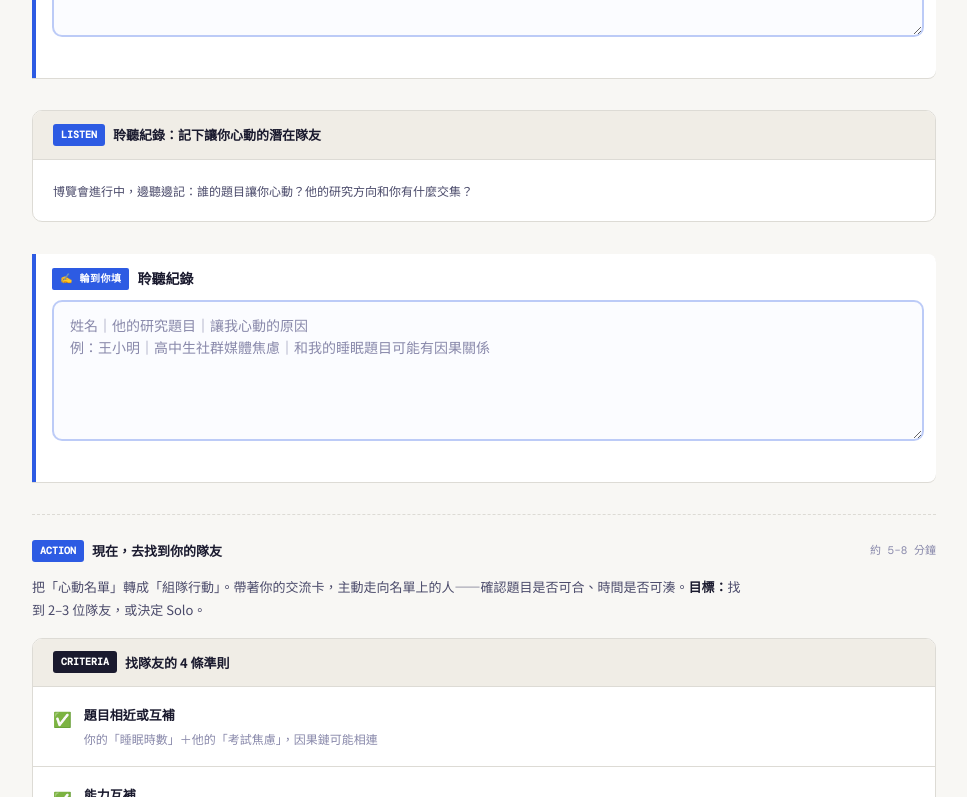
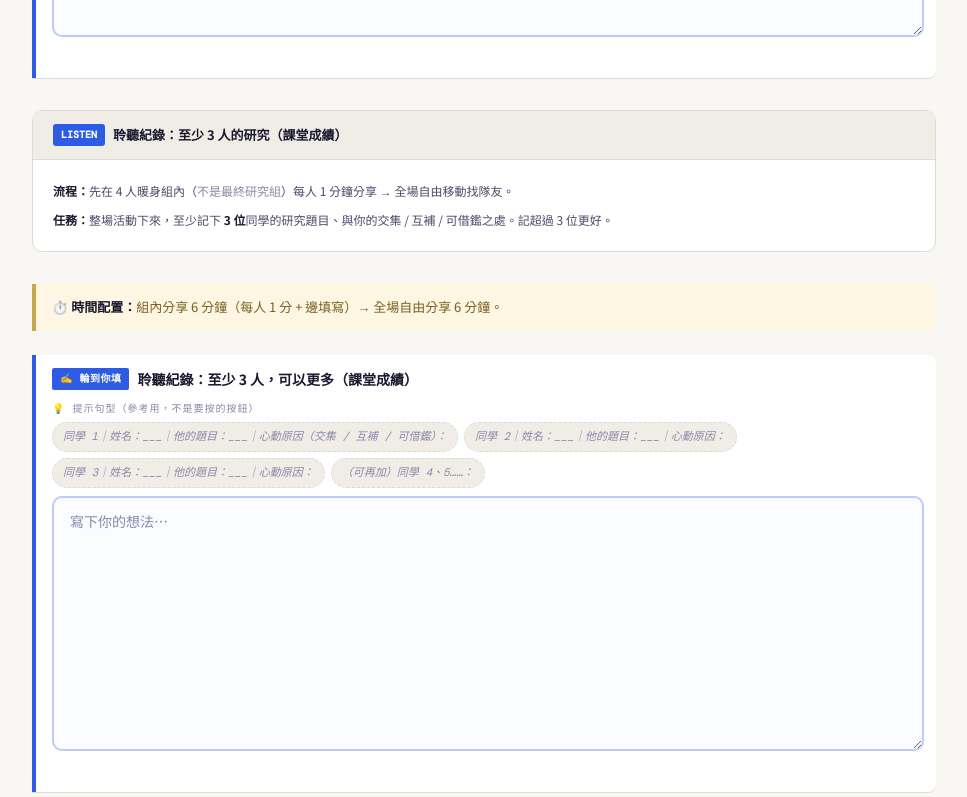
Before and after one commit to Ivanchen114/research-navigator, a React (Vite) app: page /w8 in a window 1280 px wide. Shown: the part 2083-2880 px from the top of the page, without its empty margins (276-1243 px from the left). Built offline with nearby package versions, Linux system fonts and the light colour scheme.

Commit message:
更新: 2026-04-20 20:53

```diff
--- a/src/pages/TeamFormation.jsx
+++ b/src/pages/TeamFormation.jsx
@@ -308,18 +308,33 @@ export const TeamFormation = () => {
                     <div className="bg-white border border-[var(--border)] rounded-[var(--radius-unified)] overflow-hidden">
                         <div className="px-5 py-3 bg-[var(--paper-warm)] border-b border-[var(--border)] flex items-center gap-2">
                             <span className="text-[10px] font-mono font-bold bg-[var(--accent)] text-white px-2 py-0.5 rounded-[3px]">LISTEN</span>
-                            <span className="font-bold text-[13px] text-[var(--ink)]">聆聽紀錄：記下讓你心動的潛在隊友</span>
+                            <span className="font-bold text-[13px] text-[var(--ink)]">聆聽紀錄：至少 3 人的研究（課堂成績）</span>
                         </div>
-                        <div className="p-5 text-[12px] text-[var(--ink-mid)]">
-                            博覽會進行中，邊聽邊記：誰的題目讓你心動？他的研究方向和你有什麼交集？
+                        <div className="p-5 text-[12px] text-[var(--ink-mid)] space-y-2 leading-relaxed">
+                            <p>
+                                <strong className="text-[var(--ink)]">流程：</strong>先在 4 人暖身組內（<span className="text-[var(--ink-light)]">不是最終研究組</span>）每人 1 分鐘分享 → 全場自由移動找隊友。
+                            </p>
+                            <p>
+                                <strong className="text-[var(--ink)]">任務：</strong>整場活動下來，至少記下 <strong>3 位</strong>同學的研究題目、與你的交集 / 互補 / 可借鑑之處。記超過 3 位更好。
+                            </p>
                         </div>
+                    </div>
+
+                    {/* 時間提醒 */}
+                    <div className="w7-notice w7-notice-gold">
+                        ⏱️ <strong>時間配置：</strong>組內分享 6 分鐘（每人 1 分 + 邊填寫）→ 全場自由分享 6 分鐘。
                     </div>
 
                     <ThinkRecord
                         dataKey="w8-listen-notes"
-                        prompt="聆聽紀錄"
-                        placeholder="姓名｜他的研究題目｜讓我心動的原因&#10;例：王小明｜高中生社群媒體焦慮｜和我的睡眠題目可能有因果關係"
-                        rows={5}
+                        prompt="聆聽紀錄：至少 3 人，可以更多（課堂成績）"
+                        scaffold={[
+                            '同學 1｜姓名：___｜他的題目：___｜心動原因（交集 / 互補 / 可借鑑）：',
+                            '同學 2｜姓名：___｜他的題目：___｜心動原因：',
+                            '同學 3｜姓名：___｜他的題目：___｜心動原因：',
+                            '（可再加）同學 4、5……：',
+                        ]}
+                        rows={10}
                     />
 
                     {/* ─── 組隊行動區：聆聽 → 決定 → 合題 ─── */}
```
